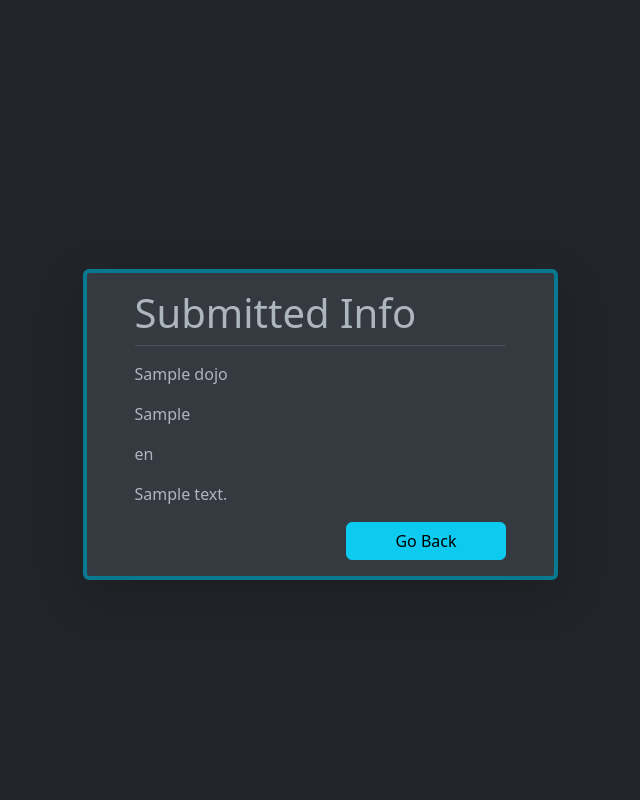
After one commit to BraxtonWalters/Walters_Braxton_Dojo_Survey_With_Validation, a Flask app: page /info/display/1 in a window 1280 px wide. The commit adds this page. Shown: the whole page, without its empty margins (320-960 px from the left). Run offline with Flask 3, Linux system fonts and the light colour scheme; tables that the repository leaves empty or names only in its code hold one stand-in row (values such as "Sample post").

Commit message:
finished asgmt

```diff
--- a/flask_app/controllers/controller_dojo.py
+++ b/flask_app/controllers/controller_dojo.py
@@ -0,0 +1,18 @@
+from flask_app import app
+from flask import render_template, redirect, request, session
+from flask_app.models.model_dojo import Dojo
+
+
+@app.route("/info/create", methods=["POST"])
+def info_create():
+    if not Dojo.validator(request.form):
+        return redirect("/")
+    data = {**request.form}
+    dojo_id = Dojo.create(data)
+    return redirect(f"/info/display/{dojo_id}")
+
+# @@@@@@@@@@@@@@@@@@@@@@@@ AAAAAAAAAAPPPPPPPPPPPPPPPPP RRRRRRRROUTTTEEEEEEE
+@app.route("/info/display/<int:id>")
+def info_display(id):
+    info = Dojo.get_dojo(id)
+    return render_template("submitted.html", info=info)
--- a/flask_app/models/model_dojo.py
+++ b/flask_app/models/model_dojo.py
@@ -0,0 +1,43 @@
+from flask_app.config.mysqlconnection import connectToMySQL
+from flask_app import DATABASE
+from flask import flash
+
+class Dojo:
+    def __init__(self, data):
+        self.id = data["id"]
+        self.name = data["name"]
+        self.location = data["location"]
+        self.favorite_language = data["favorite_language"]
+        self.comment = data["comment"]
+        self.created_at = data["created_at"]
+        self.updated_at = data["updated_at"]
+
+    # write
+    @classmethod
+    def create(cls, data):
+        query = "INSERT INTO dojos (name, location, favorite_language, comment) VALUES (%(name)s, %(location)s, %(favorite_language)s, %(comment)s);"
+        return connectToMySQL(DATABASE).query_db(query, data)
+
+    # read
+    @classmethod
+    def get_dojo(cls, id):
+        query = "SELECT * FROM dojos WHERE id = %(id)s"
+        results = connectToMySQL(DATABASE).query_db(query, {"id": id})
+        return results[0]
+
+    @staticmethod
+    def validator(data):
+        is_valid = True
+        if len(data["name"]) < 3:
+            flash("Invalid", "error_dojos_name")
+            is_valid = False
+        if len(data["location"]) < 3:
+            flash("Invalid", "error_dojos_location")
+            is_valid = False
+        if len(data["favorite_language"]) < 3:
+            flash("Invalid", "error_dojos_favorite_language")
+            is_valid = False
+        if len(data["comment"]) < 3:
+            flash("Invalid", "error_dojos_comment")
+            is_valid = False
+        return is_valid
--- /dev/null
+++ b/flask_app/templates/submitted.html
@@ -0,0 +1,37 @@
+<!DOCTYPE html>
+<html lang="en">
+<head>
+    <meta charset="UTF-8">
+    <meta http-equiv="X-UA-Compatible" content="IE=edge">
+    <meta name="viewport" content="width=device-width, initial-scale=1.0">
+    <link href="https://cdn.jsdelivr.net/npm/bootstrap@5.3.0/dist/css/bootstrap.min.css" rel="stylesheet" integrity="sha384-9ndCyUaIbzAi2FUVXJi0CjmCapSmO7SnpJef0486qhLnuZ2cdeRhO02iuK6FUUVM" crossorigin="anonymous">
+    <title>Submitted</title>
+</head>
+<body data-bs-theme="dark">
+    <div class="container min-vh-100 d-flex flex-column justify-content-center">
+        <div class="row d-flex justify-content-center">
+            <div class="col-full col-md-11 col-lg-6 col-xl-5 border-info-subtle bg-light-subtle px-5 py-3 rounded shadow-lg mt-5 border border-4">
+                <div class="col border-bottom">
+                    <h1>Submitted Info</h1>
+                </div>
+                <div class="col mt-3">
+                    <p>{{ info.name }}</p>
+                </div>
+                <div class="col">
+                    <p>{{ info.location }}</p>
+                </div>
+                <div class="col">
+                    <p>{{ info.favorite_language }}</p>
+                </div>
+                <div class="col">
+                    <p>{{ info.comment }}</p>
+                </div>
+                <div class="col d-flex justify-content-end">
+                    <a href="/"><button class="btn btn-info px-5">Go Back</button></a>
+                </div>
+            </div>
+        </div>
+    </div>
+    <script src="https://cdn.jsdelivr.net/npm/bootstrap@5.3.0/dist/js/bootstrap.bundle.min.js" integrity="sha384-geWF76RCwLtnZ8qwWowPQNguL3RmwHVBC9FhGdlKrxdiJJigb/j/68SIy3Te4Bkz" crossorigin="anonymous"></script>
+</body>
+</html>
--- a/server.py
+++ b/server.py
@@ -2,6 +2,7 @@ from flask_app import app
 from flask import render_template, redirect, request, session
 # import controllers
 from flask_app.controllers import controller_routes
+from flask_app.controllers import controller_dojo
 
 
 
```
Also changed, not shown: flask_app/templates/index.html (+18 -6 lines), flask_app/controllers/controller_ninja.py (deleted), flask_app/models/model_ninja.py (deleted).
